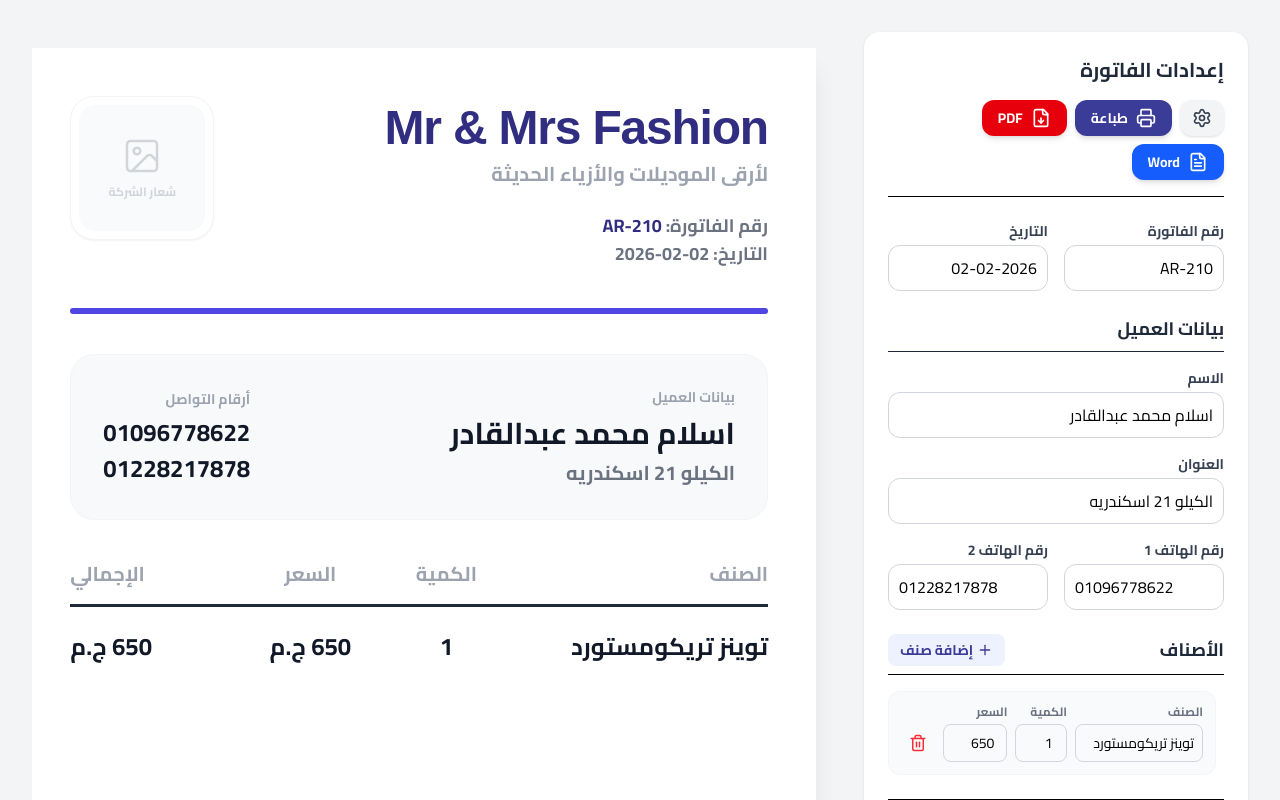
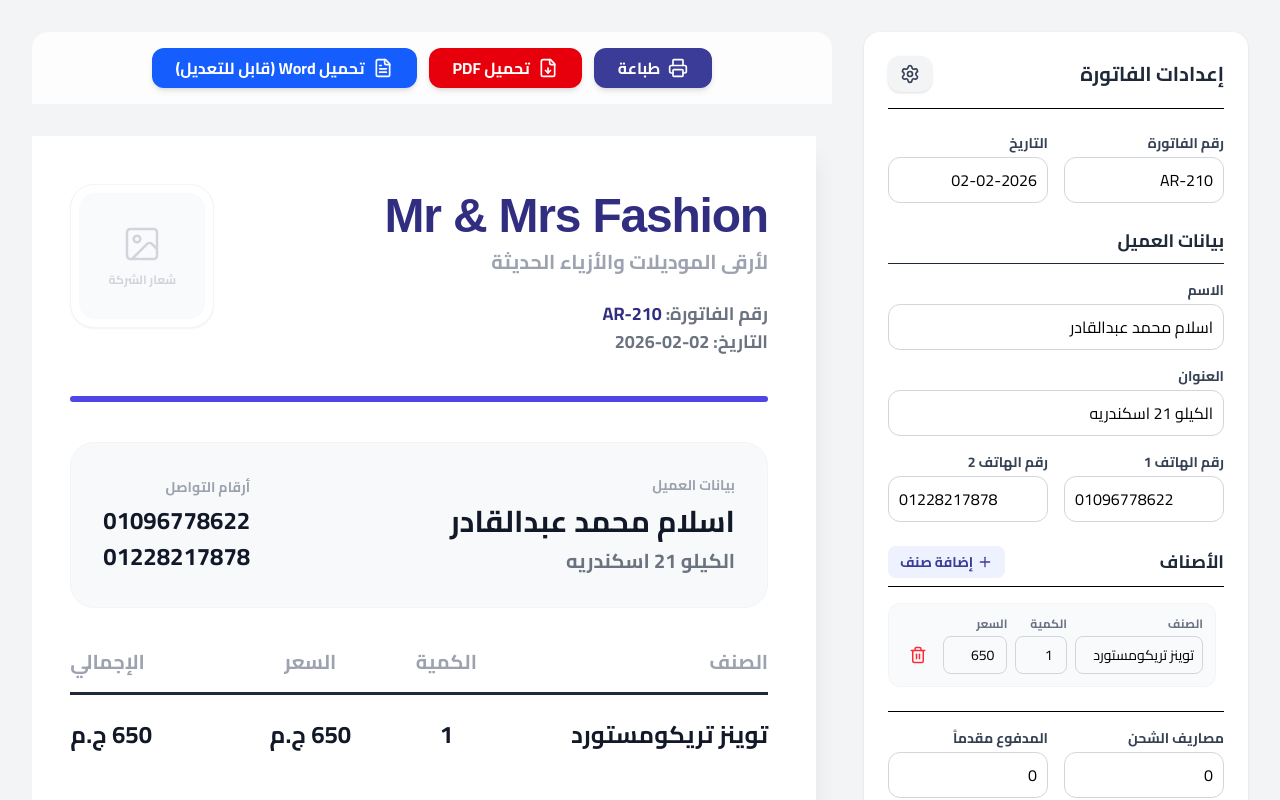
Before and after one commit to pcamirhome-del/Mr-Mrs-fashion, a React (Vite) app: page / in a window 1280 px wide. Shown: the top 800 px of the page. Built offline with nearby package versions, Linux system fonts and the light colour scheme.

Commit message:
feat(invoice): Add preview functionality and Word export
Introduce a preview mode to visualize the invoice before generation. Enhance Word export to generate a more structured document using the docx library instead of an image.

```diff
--- a/src/App.tsx
+++ b/src/App.tsx
@@ -1,8 +1,8 @@
 import React, { useState } from 'react';
-import { Printer, Plus, Trash2, Image as ImageIcon, Settings, X, FileDown, FileText, Loader2 } from 'lucide-react';
+import { Printer, Plus, Trash2, Image as ImageIcon, Settings, X, FileDown, FileText, Loader2, Eye } from 'lucide-react';
 import html2canvas from 'html2canvas';
 import jsPDF from 'jspdf';
-import { Document, Packer, Paragraph, ImageRun } from 'docx';
+import { Document, Packer, Paragraph, TextRun, Table, TableRow, TableCell, WidthType, AlignmentType } from 'docx';
 import { saveAs } from 'file-saver';
 
 interface InvoiceItem {
@@ -52,6 +52,7 @@
   });
 
   const [isSettingsOpen, setIsSettingsOpen] = useState(false);
+  const [showPreview, setShowPreview] = useState(false);
   const [isGeneratingPDF, setIsGeneratingPDF] = useState(false);
   const [isGeneratingWord, setIsGeneratingWord] = useState(false);
 
@@ -100,42 +101,131 @@
   };
 
   const downloadWord = async () => {
-    const element = document.getElementById('invoice-preview');
-    if (!element) return;
-
     setIsGeneratingWord(true);
     try {
-      const canvas = await html2canvas(element, {
-        scale: 2, // 2 is enough for Word, keeps file size reasonable
-        useCORS: true,
-        logging: false
-      });
+      const children: any[] = [];
 
-      const blob = await new Promise<Blob | null>((resolve) => canvas.toBlob(resolve, 'image/png'));
-      if (!blob) throw new Error('Could not generate image blob');
+      children.push(
+        new Paragraph({
+          alignment: AlignmentType.RIGHT,
+          children: [new TextRun({ text: data.companyName, bold: true, size: 48 })],
+        }),
+        new Paragraph({
+          alignment: AlignmentType.RIGHT,
+          children: [new TextRun({ text: data.companySubtitle, size: 24, color: "666666" })],
+        }),
+        new Paragraph({ text: "" }),
+        new Paragraph({
+          alignment: AlignmentType.RIGHT,
+          children: [new TextRun({ text: `رقم الفاتورة: ${data.invoiceNumber}` })],
+        }),
+        new Paragraph({
+          alignment: AlignmentType.RIGHT,
+          children: [new TextRun({ text: `التاريخ: ${data.date}` })],
+        }),
+        new Paragraph({ text: "" }),
+        new Paragraph({ text: "--------------------------------------------------" }),
+        new Paragraph({ text: "" }),
+        new Paragraph({
+          alignment: AlignmentType.RIGHT,
+          children: [new TextRun({ text: "بيانات العميل", bold: true, size: 28 })],
+        }),
+        new Paragraph({
+          alignment: AlignmentType.RIGHT,
+          children: [new TextRun({ text: `الاسم: ${data.customerName}` })],
+        }),
+        new Paragraph({
+          alignment: AlignmentType.RIGHT,
+          children: [new TextRun({ text: `العنوان: ${data.customerAddress}` })],
+        }),
+        new Paragraph({
+          alignment: AlignmentType.RIGHT,
+          children: [new TextRun({ text: `رقم التواصل: ${data.phone1} ${data.phone2 ? ' / ' + data.phone2 : ''}` })],
+        }),
+        new Paragraph({ text: "" }),
+      );
 
-      const arrayBuffer = await blob.arrayBuffer();
+      const tableRows = [
+        new TableRow({
+          children: [
+            new TableCell({ children: [new Paragraph({ text: "الإجمالي", alignment: AlignmentType.CENTER })], shading: { fill: "F3F4F6" } }),
+            new TableCell({ children: [new Paragraph({ text: "السعر", alignment: AlignmentType.CENTER })], shading: { fill: "F3F4F6" } }),
+            new TableCell({ children: [new Paragraph({ text: "الكمية", alignment: AlignmentType.CENTER })], shading: { fill: "F3F4F6" } }),
+            new TableCell({ children: [new Paragraph({ text: "الصنف", alignment: AlignmentType.CENTER })], shading: { fill: "F3F4F6" } }),
+          ]
+        }),
+        ...data.items.map(item => new TableRow({
+          children: [
+            new TableCell({ children: [new Paragraph({ text: `${item.quantity * item.price} ج.م`, alignment: AlignmentType.CENTER })] }),
+            new TableCell({ children: [new Paragraph({ text: `${item.price} ج.م`, alignment: AlignmentType.CENTER })] }),
+            new TableCell({ children: [new Paragraph({ text: `${item.quantity}`, alignment: AlignmentType.CENTER })] }),
+            new TableCell({ children: [new Paragraph({ text: item.name, alignment: AlignmentType.RIGHT })] }),
+          ]
+        }))
+      ];
+
+      children.push(
+        new Table({
+          width: { size: 100, type: WidthType.PERCENTAGE },
+          rows: tableRows,
+        }),
+        new Paragraph({ text: "" }),
+        new Paragraph({ text: "" })
+      );
+
+      children.push(
+        new Paragraph({
+          alignment: AlignmentType.LEFT,
+          children: [new TextRun({ text: `مصاريف الشحن: ${data.shippingCost} ج.م` })],
+        })
+      );
+
+      if (data.deposit > 0) {
+        children.push(
+          new Paragraph({
+            alignment: AlignmentType.LEFT,
+            children: [new TextRun({ text: `المدفوع مقدماً: ${data.deposit} ج.م` })],
+          })
+        );
+      }
+
+      children.push(
+        new Paragraph({
+          alignment: AlignmentType.LEFT,
+          children: [new TextRun({ text: `الإجمالي: ${calculateTotal()} ج.م`, bold: true, size: 32 })],
+        })
+      );
+
+      if (data.deposit > 0) {
+        children.push(
+          new Paragraph({
+            alignment: AlignmentType.LEFT,
+            children: [new TextRun({ text: `المتبقي: ${calculateTotal() - data.deposit} ج.م`, bold: true, size: 28 })],
+          })
+        );
+      }
+
+      children.push(
+        new Paragraph({ text: "" }),
+        new Paragraph({ text: "" }),
+        new Paragraph({ text: "--------------------------------------------------" }),
+        new Paragraph({ text: "" }),
+        new Paragraph({
+          alignment: AlignmentType.CENTER,
+          children: [new TextRun({ text: data.signatureText })],
+        }),
+        new Paragraph({
+          alignment: AlignmentType.CENTER,
+          children: [new TextRun({ text: data.footerText, color: "888888" })],
+        })
+      );
 
       const doc = new Document({
         sections: [{
           properties: {
-            page: {
-              margin: { top: 0, right: 0, bottom: 0, left: 0 },
-            },
+            page: { margin: { top: 1000, right: 1000, bottom: 1000, left: 1000 } },
           },
-          children: [
-            new Paragraph({
-              children: [
-                new ImageRun({
-                  data: arrayBuffer,
-                  transformation: {
-                    width: 794, // A4 width in px at 96dpi
-                    height: 1123, // A4 height in px at 96dpi
-                  },
-                }),
-              ],
-            }),
-          ],
+          children: children,
         }],
       });
 
@@ -274,25 +364,11 @@
         {/* Form Section */}
         <div className="xl:col-span-4 space-y-6 no-print sticky top-8">
           <div className="bg-white rounded-2xl shadow-sm p-6 space-y-6">
-            <div className="flex flex-col gap-4 border-b pb-4">
+            <div className="flex justify-between items-center border-b pb-4">
               <h2 className="text-xl font-bold text-gray-800">إعدادات الفاتورة</h2>
-              <div className="flex flex-wrap gap-2">
-                <button onClick={() => setIsSettingsOpen(true)} className="bg-gray-100 text-gray-700 px-3 py-2 rounded-xl flex items-center justify-center gap-2 hover:bg-gray-200 transition font-bold shadow-sm flex-1 sm:flex-none" title="الإعدادات">
-                  <Settings size={20} />
-                </button>
-                <button onClick={handlePrint} className="bg-[#3b3b98] text-white px-4 py-2 rounded-xl flex items-center justify-center gap-2 hover:bg-indigo-800 transition font-bold shadow-md flex-1 sm:flex-none">
-                  <Printer size={20} />
-                  <span className="text-sm">طباعة</span>
-                </button>
-                <button onClick={downloadPDF} disabled={isGeneratingPDF} className="bg-red-600 text-white px-4 py-2 rounded-xl flex items-center justify-center gap-2 hover:bg-red-700 transition font-bold shadow-md disabled:opacity-50 flex-1 sm:flex-none">
-                  {isGeneratingPDF ? <Loader2 size={20} className="animate-spin" /> : <FileDown size={20} />}
-                  <span className="text-sm">PDF</span>
-                </button>
-                <button onClick={downloadWord} disabled={isGeneratingWord} className="bg-blue-600 text-white px-4 py-2 rounded-xl flex items-center justify-center gap-2 hover:bg-blue-700 transition font-bold shadow-md disabled:opacity-50 flex-1 sm:flex-none">
-                  {isGeneratingWord ? <Loader2 size={20} className="animate-spin" /> : <FileText size={20} />}
-                  <span className="text-sm">Word</span>
-                </button>
-              </div>
+              <button onClick={() => setIsSettingsOpen(true)} className="bg-gray-100 text-gray-700 px-3 py-2 rounded-xl flex items-center justify-center gap-2 hover:bg-gray-200 transition font-bold shadow-sm" title="الإعدادات">
+                <Settings size={20} />
+              </button>
             </div>
 
             <div className="grid grid-cols-2 gap-4">
@@ -372,7 +448,27 @@
         </div>
 
         {/* Preview Section */}
-        <div className="xl:col-span-8 w-full overflow-x-auto pb-8 rounded-2xl">
+        <div className={`fixed inset-0 z-50 bg-gray-100 xl:static xl:bg-transparent xl:z-auto xl:col-span-8 w-full overflow-y-auto pb-8 rounded-2xl transition-all ${showPreview ? 'block' : 'hidden xl:block'}`}>
+
+          {/* Action Buttons Header */}
+          <div className="sticky top-0 z-10 bg-white/80 backdrop-blur-md p-4 flex flex-wrap justify-center gap-3 border-b xl:border-none mb-4 shadow-sm xl:shadow-none no-print">
+            <button onClick={() => setShowPreview(false)} className="xl:hidden bg-white text-gray-800 px-4 py-2 rounded-xl flex items-center gap-2 font-bold shadow-sm border hover:bg-gray-50">
+              <X size={20} /> إغلاق
+            </button>
+            <button onClick={handlePrint} className="bg-[#3b3b98] text-white px-6 py-2 rounded-xl flex items-center justify-center gap-2 hover:bg-indigo-800 transition font-bold shadow-md">
+              <Printer size={20} />
+              <span>طباعة</span>
+            </button>
+            <button onClick={downloadPDF} disabled={isGeneratingPDF} className="bg-red-600 text-white px-6 py-2 rounded-xl flex items-center justify-center gap-2 hover:bg-red-700 transition font-bold shadow-md disabled:opacity-50">
+              {isGeneratingPDF ? <Loader2 size={20} className="animate-spin" /> : <FileDown size={20} />}
+              <span>تحميل PDF</span>
+            </button>
+            <button onClick={downloadWord} disabled={isGeneratingWord} className="bg-blue-600 text-white px-6 py-2 rounded-xl flex items-center justify-center gap-2 hover:bg-blue-700 transition font-bold shadow-md disabled:opacity-50">
+              {isGeneratingWord ? <Loader2 size={20} className="animate-spin" /> : <FileText size={20} />}
+              <span>تحميل Word (قابل للتعديل)</span>
+            </button>
+          </div>
+
           <div className="flex justify-center min-w-max p-4">
             <div id="invoice-preview" className="bg-[#ffffff] shadow-[0_20px_25px_-5px_rgba(0,0,0,0.1)] p-12 w-[21cm] min-h-[29.7cm] invoice-container relative mx-auto" dir="rtl">
 
@@ -501,6 +597,15 @@
         </div>
 
       </div>
+
+      {/* Mobile Floating Button */}
+      <button
+        onClick={() => setShowPreview(true)}
+        className="xl:hidden fixed bottom-6 right-6 bg-[#3b3b98] text-white px-6 py-4 rounded-full shadow-2xl flex items-center gap-3 z-40 font-bold hover:bg-indigo-800 transition-transform hover:scale-105"
+      >
+        <Eye size={24} />
+        <span>أظهر الفاتورة</span>
+      </button>
     </div>
   );
 }
```
